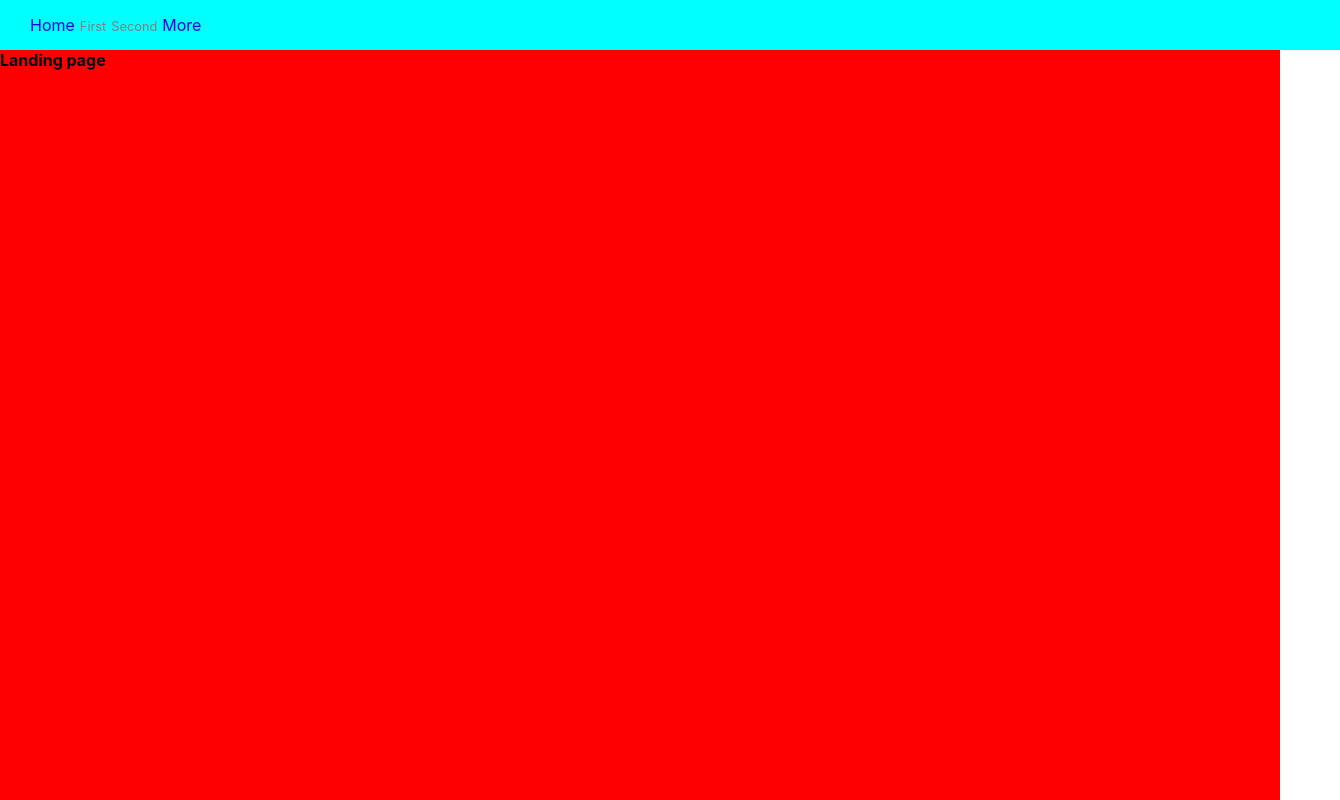
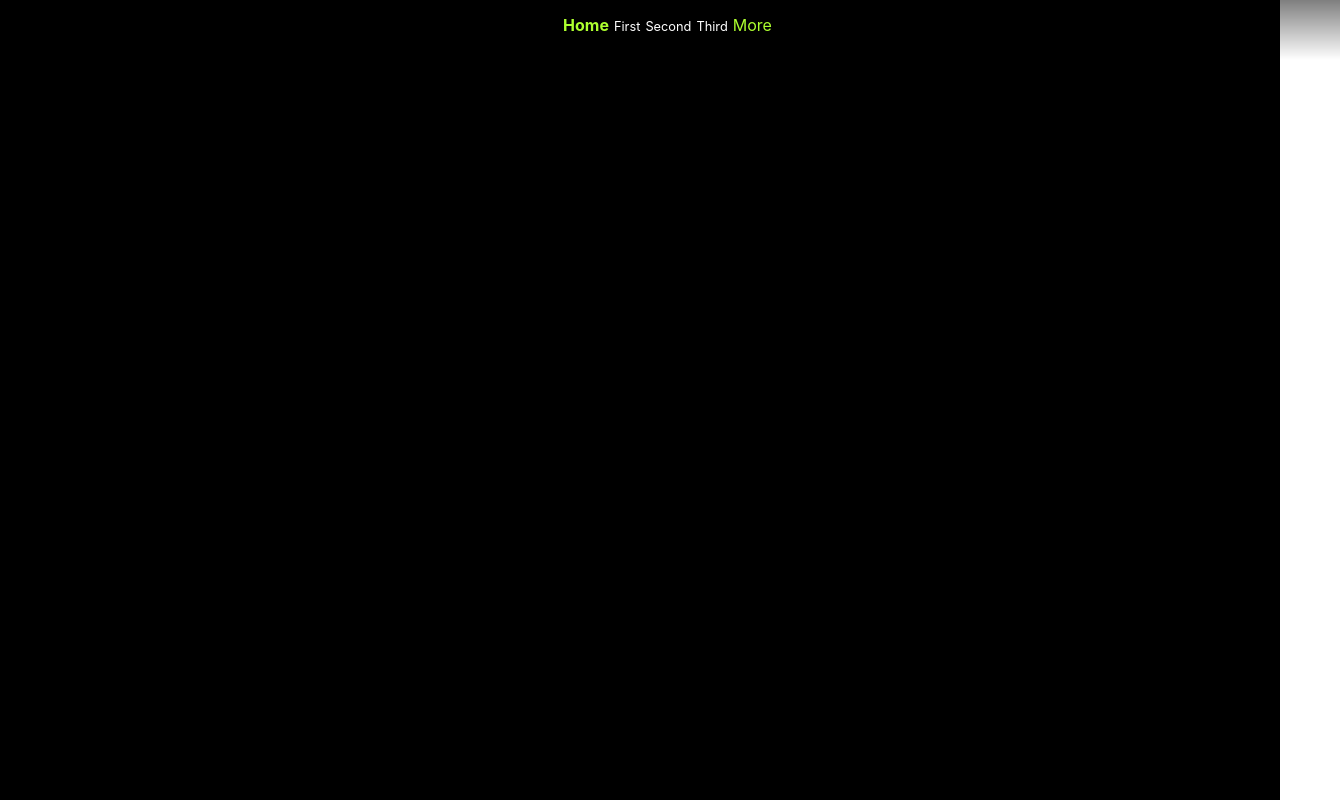
Before and after one commit to KLau7/AutomaticHighlightingNav-React, a React (Create React App) app: page / in a window 1280 px wide. Shown: the top 800 px of the page, 1340 px wide, since content can reach past the window. Built offline with nearby package versions, Linux system fonts and the light colour scheme.

Commit message:
feat: event listener: scroll pos, viewport height

```diff
--- a/package.json
+++ b/package.json
@@ -13,7 +13,6 @@
     "react-router-dom": "^5.2.0",
     "react-scripts": "4.0.1",
     "scrollmagic": "^2.0.8",
-    "use-force-update": "^1.0.7",
     "web-vitals": "^0.2.4"
   },
   "scripts": {
--- a/src/App.js
+++ b/src/App.js
@@ -6,6 +6,7 @@ import AppRouter from './AppRouter';
 import NavBar from './components/NavBar';
 
 function App() {
+
   return (
     <Router>
       <header>
--- a/src/components/NavBar.js
+++ b/src/components/NavBar.js
@@ -1,37 +1,67 @@
 import React, { useState, useContext, useEffect } from 'react';
-import { useForceUpdate } from 'use-force-update';
 import { __RouterContext } from 'react-router';
 import { Link } from 'react-router-dom';
+import _ from 'lodash';
 
 import './NavBar.scss';
 
 function Navbar() {
 
-    const useReactRouter = () => {
-        const forceUpdate = useForceUpdate();
+    const useLocation = () => {
+        const [, setUpdate] = useState(null);
+
         const routerContext = useContext(__RouterContext);
         useEffect(() => {
+            const forceUpdate = () => { setUpdate( {} ) };
             return routerContext.history.listen(forceUpdate);
         }, [ routerContext ]);
+
         return routerContext;
     }
 
-    const { location } = useContext(__RouterContext);
+    const { location } = useLocation();
+
+    const [ currentSection, setCurrentSection] = useState(1);
+
+    // Custom hook
+    const useEventListener = (element, event, handler) => {
+        useEffect(() => {
+            element.addEventListener(event, handler);
+            return () => element.removeEventListener(event, handler);
+        });
+    }
+
+    // Listen on viewport height
+    const [ viewportHeight, setViewportHeight ] = useState(window.innerHeight);
+    const updateViewportHeight = () => {
+        setViewportHeight(window.innerHeight);
+    }
+    useEventListener(window, 'resize', updateViewportHeight);
+
+    // Listen on scroll position
+    const [ currentScroll, setCurrentScroll] = useState(0);
+    const updateCurrentScroll = _.throttle((e) => {
+            setCurrentScroll(e.target.documentElement.scrollTop);
+            setCurrentSection(parseInt(currentScroll / viewportHeight) + 1)
+            console.log(currentSection);
+    }, 2000);
+    useEventListener(window, 'scroll', updateCurrentScroll);
 
     return (
         <nav>
-            <Link to="/" className='page'>Home</Link>
+            <Link to="/" className={`page ${ location.pathname === '/' ? 'active' : '' }`}>Home</Link>
             { location.pathname === '/' &&
                 <div className='anchorContainer'>
-                    <a href='#first' className='anchor'>First</a>
-                    <a href='#second' className='anchor'>Second</a>
+                    <a href='#first' className={`anchor ${ location.hash === '#first' ? 'active' : '' }`}>First</a>
+                    <a href='#second' className={`anchor ${ location.hash === '#second' ? 'active' : '' }`}>Second</a>
+                    <a href='#third' className={`anchor ${ location.hash === '#third' ? 'active' : '' }`}>Third</a>
                 </div>
             }
-            <Link to="/more" className='page'>More</Link>
+            <Link to="/more" className={`page ${ location.pathname === '/more' ? 'active' : '' }`}>More</Link>
             { location.pathname === '/more' &&
                 <div className='anchorContainer'>
-                    <a href='#first' className='anchor'>First</a>
-                    <a href='#second' className='anchor'>Second</a>
+                    <a href='#first' className={`anchor ${ location.hash === '#first' ? 'active' : '' }`}>First</a>
+                    <a href='#second' className={`anchor ${ location.hash === '#second' ? 'active' : '' }`}>Second</a>
                 </div>
             }
         </nav>
--- a/src/components/NavBar.scss
+++ b/src/components/NavBar.scss
@@ -1,11 +1,14 @@
 nav {
+    position: fixed;
     width: 100vw;
     height: 30px;
-    background-color: aqua;
+    // background-color: rgba(0, 0, 0, 0.5);
+    background-image: linear-gradient(rgba(0, 0, 0, 0.5), rgba(0, 0, 0, 0));
     list-style: none;
     display: flex;
     align-items: center;
-    padding: 10px 30px;
+    justify-content: center;
+    padding: 10px 30px 20px 30px;
     .anchorContainer {
         width: fit-content;
         overflow: hidden;
@@ -13,12 +16,13 @@ nav {
     a {
         padding-right: 5px;
         text-decoration: none;
+        color: greenyellow;
         &.page {
             font-size: 1rem;
         }
         &.anchor {
             font-size: 0.8rem;
-            color: gray;
+            color: white;
             @keyframes slideOut {
                 0% {
                     margin-left: -100%;
@@ -31,5 +35,8 @@ nav {
                 animation: 0.5s ease-out 0s 1 slideOut;
             }
         }
+        &.active {
+            font-weight: bold;
+        }
     }
 }
--- a/src/index.css
+++ b/src/index.css
@@ -14,6 +14,7 @@ body {
   font-size: 100%;
   vertical-align: baseline;
   background: transparent;
+  scroll-behavior: smooth;
 }
 
 code {
--- a/src/pages/Landing.js
+++ b/src/pages/Landing.js
@@ -1,8 +1,16 @@
 // import logo from './logo.svg';
+import { useRef } from 'react';
 import { Link } from 'react-router-dom';
 import './Landing.scss';
 
 function Landing() {
+
+  const sectionRef = useRef(null);
+
+  const getPos = () => {
+    console.log(sectionRef.current.getBoundingClientRect());
+  }
+
   return (
       <>
         <section id="first">
@@ -13,6 +21,10 @@ function Landing() {
             <Link to="/more">Next</Link>
           </button>
         </section>
+        <section id="third" ref={sectionRef}>
+          <h3>More stuff</h3>
+          <button onClick={getPos}>Push me</button>
+        </section>
       </>
   );
 }
--- a/src/pages/Landing.scss
+++ b/src/pages/Landing.scss
@@ -2,8 +2,12 @@ section {
     height: 100vh;
 }
 
+section:first-of-type {
+    padding-top: 50px;
+}
+
 #first {
-    background-color: red;
+    background-color: black;
 }
 #second {
     background-color: blue;
```
Also changed, not shown: 2 other files (tests, documents, lock files or other folders).
